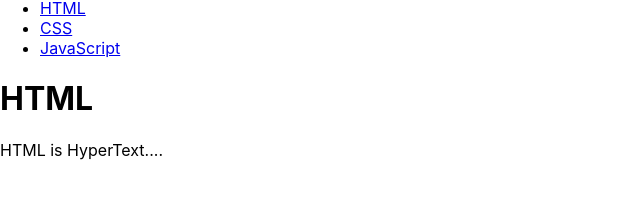
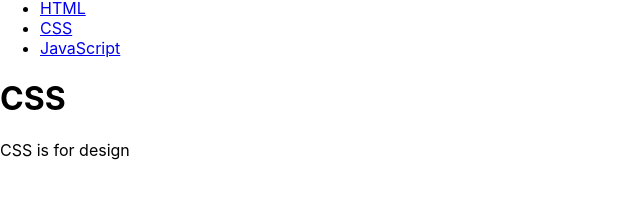
Before and after one commit to leedokchidok19/studyReact, a React (Create React App) app: page / in a window 1280 px wide. Shown: the part 120-318 px from the top of the page, without its empty margins (0-640 px from the left). Built offline with nearby package versions, Linux system fonts and the light colour scheme.

Commit message:
이벤트로 컴포넌트 값 변경

```diff
--- a/src/App.js
+++ b/src/App.js
@@ -10,10 +10,11 @@
     super(props);
     this.state = {
       mode:'read',
+      selected_content_id:2,
       subject:{title:"WEB", sub:"World Wide Web!"},
       welcome:{title:'welcome',desc:'Hello, React!!'},
       contents :[
-        {id:1, title:'HTML', desc:'HTML is HyperText....'},
+        {id:1, title:'HTML', desc:'HTML is for information'},
         {id:2, title:'CSS', desc:'CSS is for design'},
         {id:3, title:'JavaScript', desc:'JavaScript is for interactive'}
       ]
@@ -26,8 +27,16 @@
       _title = this.state.welcome.title;
       _desc = this.state.welcome.desc;
     }else if (this.state.mode === 'read') {
-      _title = this.state.contents[0].title;
-      _desc = this.state.contents[0].desc;
+      var i = 0;
+      while(i<this.state.contents.length){
+        var data = this.state.contents[i];
+        if(data.id === this.state.selected_content_id){
+          _title = data.title;
+          _desc = data.desc;
+          break;
+        }
+        i = i + 1;
+      }
     }
     return (
       <div className="App">
@@ -54,9 +63,10 @@
                 {this.state.subject.sub}
           </header>*/}
           <Toc
-            onChangePage={function(){
+            onChangePage={function(id){
               this.setState({
-                mode:'read'
+                mode:'read',
+                selected_content_id:Number(id)
               });
             }.bind(this)}
             data={this.state.contents}
--- a/src/components/Toc.js
+++ b/src/components/Toc.js
@@ -9,10 +9,15 @@
       lists.push(
                   <li key={data[i].id}>
                     <a  href={"/content/"+data[i].id}
+                        data-id={data[i].id}
                         onClick={function(e){
+                          //console.log('id : '+id+'\n num : '+ num + '\n e : '+ e);
+                          //e.target.dataset.id
+                          //target은 태그명, dataset은 data- 속성일때 접근 가능
+                          //data-의 id는 이름 다른 것으로 바꾸면 그 이름으로 된다
                           e.preventDefault();
-                          this.props.onChangePage();
-                        }.bind(this)}
+                          this.props.onChangePage(e.target.dataset.id);
+                        }.bind(this,)}
                       >{data[i].title}
                     </a>
                   </li>
```
